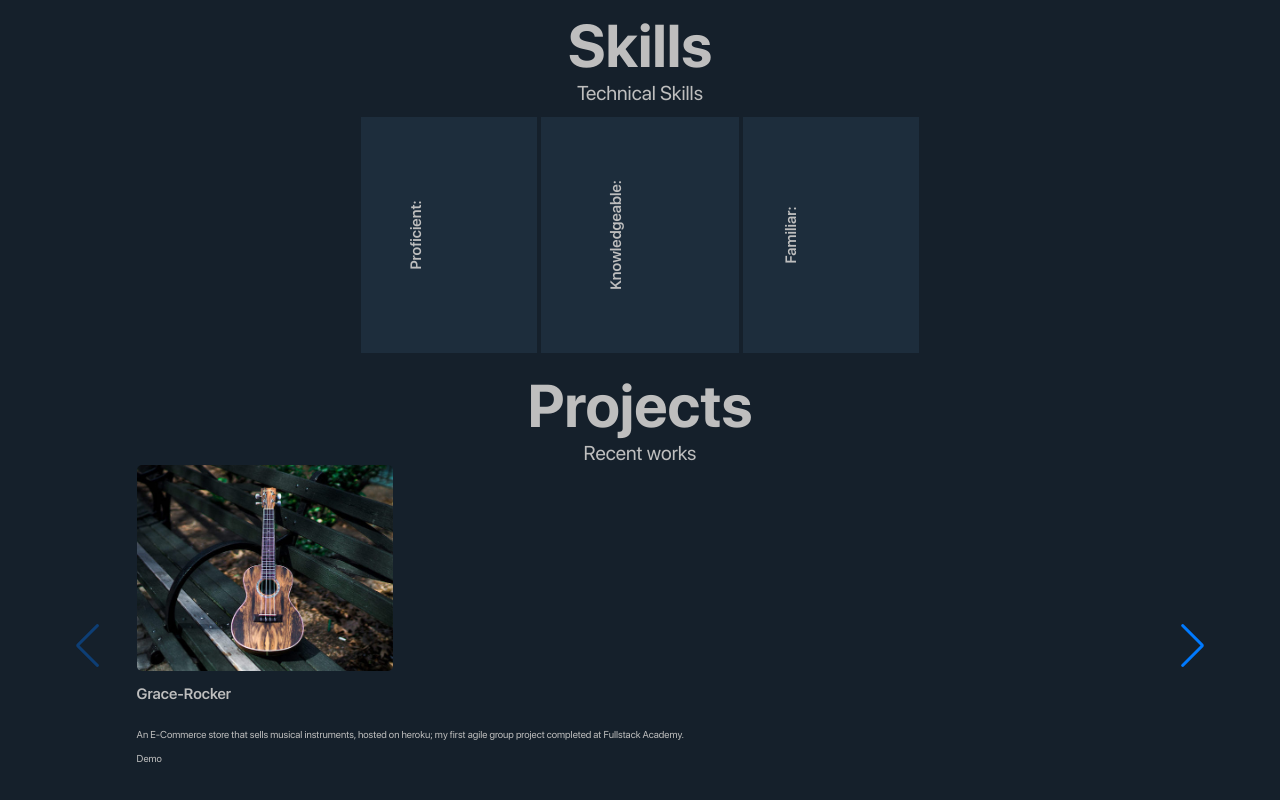
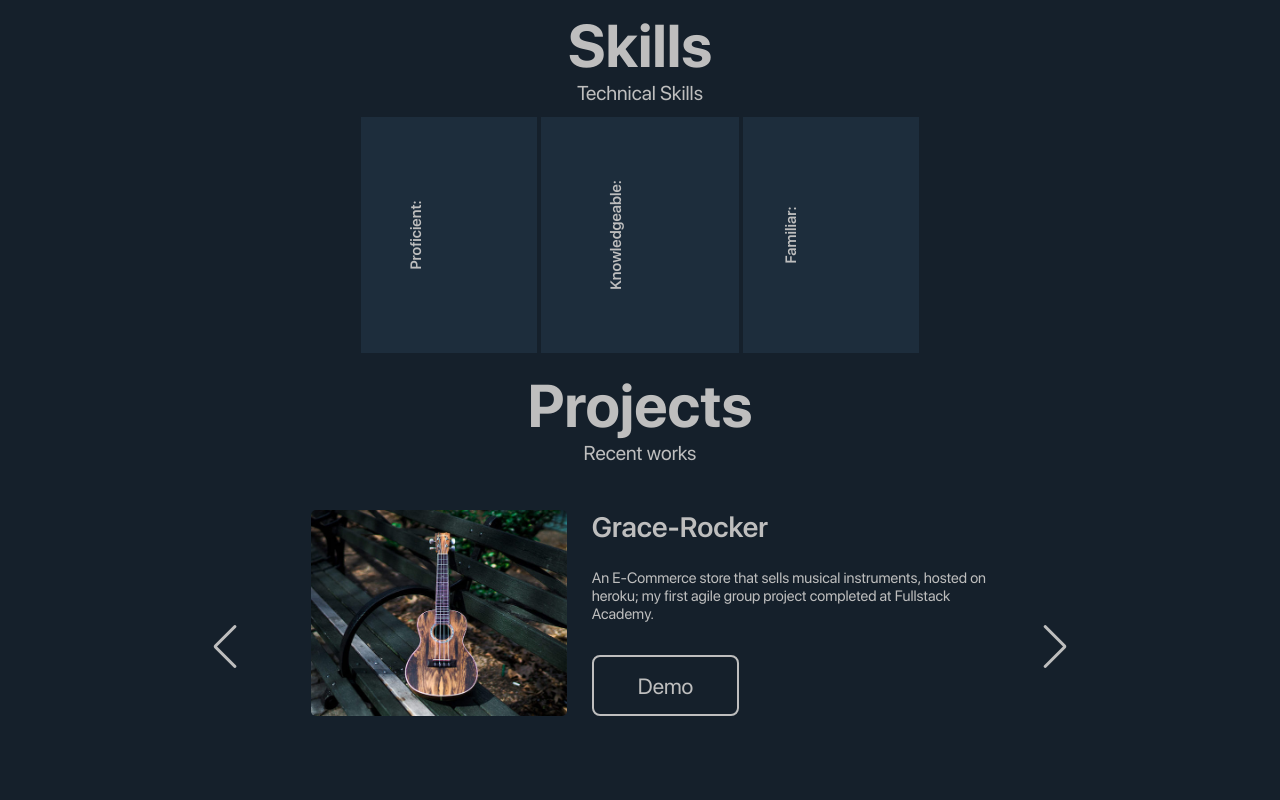
Before and after one commit to kthanesjesdapong/kt-portfolio, a React (Create React App) app: page / in a window 1280 px wide. Shown: the part 1274-2074 px from the top of the page. Built offline with nearby package versions, Linux system fonts and the light colour scheme.

Commit message:
Project component finished with Swiper, and adjusted sizing on different screen sizes HOME,ABOUT

```diff
--- a/src/components/AboutSection.js
+++ b/src/components/AboutSection.js
@@ -45,10 +45,20 @@ const AboutSectionStyles = styled.div`
   }
   @media only screen and (max-width: 950px) {
     .aboutSection__left {
-      flex: 1;
+      flex: 0.7;
+      margin-right: 15px;
     }
     .aboutSection__right {
-      flex: 0.6;
+      flex: 0.7;
+    }
+    img {
+      border-radius: 30px;
+      border: 1px solid var(--gray-1);
+      width: 80%;
+      height: auto;
+    }
+    img ::-moz-drag-over {
+      border-radius: 55px;
     }
   }
   @media only screen and (max-width: 768px) {
@@ -59,6 +69,9 @@ const AboutSectionStyles = styled.div`
     .aboutSection__left,
     .aboutSection__right {
       width: 100%;
+    }
+    img {
+      width: 50%;
     }
     .aboutSection__right {
       margin-top: 3rem;
--- a/src/components/Button.js
+++ b/src/components/Button.js
@@ -27,7 +27,7 @@ export default function Button({
 }) {
   return (
     <ButtonStyle outline={outline} className='button-wrapper'>
-      <a href='#' className='button' to={btnLink}>
+      <a href={btnLink} className='button' to={btnLink}>
         {btnText}
       </a>
     </ButtonStyle>
--- a/src/components/Home.js
+++ b/src/components/Home.js
@@ -60,6 +60,9 @@ const HomeStyles = styled.div`
     .article-title {
       text-align: center;
     }
+    img {
+      width: 50%;
+    }
     .para {
       margin: 0 auto;
       margin-top: 2rem;
--- a/src/components/ProjectItems.js
+++ b/src/components/ProjectItems.js
@@ -1,24 +1,41 @@
 import React from 'react';
 import styled from 'styled-components';
+import Button from './Button';
 
 const ProjectItemsStyles = styled.div`
   .portfolio__container {
     overflow: initial;
+    padding: 10px;
   }
+
   .portfolio__content {
     padding: 0 1.5rem;
+    display: flex;
+    justify-content: center;
+    margin: 35px 0;
   }
   .portfolio__img {
     width: 256px;
     border-radius: 0.5rem;
     justify-self: center;
+    margin: 0 25px;
+  }
+  .portfolio__data {
+    display: flex;
+    flex-direction: column;
+    flex-wrap: wrap;
+    justify-content: flex-start;
+    align-content: cent;
+    width: 35%;
   }
   .portfolio__title {
-    font-size: 1.5rem;
+    font-size: 2.8rem;
+    font-weight: bold;
     margin-bottom: 2.5rem;
-    margin-top: 1.2rem;
+    /* margin-top: 1.2rem; */
   }
   .portfolio__description {
+    font-size: 1.5rem;
     margin-bottom: 1.2rem;
   }
   .portfolio__button:hover .button__icon {
@@ -34,16 +51,19 @@ export default function ProjectItems({
 }) {
   return (
     <ProjectItemsStyles>
-      <div className='portfolio__container container swiper-container'>
-        <div className='swiper-wrapper'>
-          <div className='portfolio__content grid swiper-slide'>
+      <div className='portfolio__container container '>
+        <div className='portfolio__wraper'>
+          <div className='portfolio__content grid '>
             <img src={img} className='portfolio__img' alt='portfoliop-ic' />
             <div className='portfolio__data'>
               <h3 className='portfolio__title'>{title}</h3>
               <p className='portfolio__description'>{desc}</p>
-              <a href={link} className='portfolio__button button__icon'>
-                Demo
-              </a>
+              <Button
+                btnText='Demo'
+                btnLink={link}
+                outline={true}
+                className='portfolio__button button__icon'
+              />
             </div>
           </div>
         </div>
--- a/src/components/Projects.js
+++ b/src/components/Projects.js
@@ -9,32 +9,40 @@ import ProjectItems from './ProjectItems';
 SwiperCore.use([Navigation], [Pagination]);
 
 const ProjectItemsStyles = styled.div`
-  .portfolio__container {
-    overflow: initial;
+  .container {
+    width: 100%;
+    height: auto;
   }
-  .portfolio__content {
-    padding: 0 1.5rem;
+  .swiper-button-next,
+  .swiper-button-prev {
+    color: var(--gray-1);
+    height: 50px;
+    width: 350px;
+    font-size: 2rem;
   }
-  .portfolio__img {
-    width: 256px;
-    border-radius: 0.5rem;
-    justify-self: center;
+  .swiper-container {
+    display: flex;
   }
-  .portfolio__title {
-    font-size: 1.5rem;
-    margin-bottom: 2.5rem;
-    margin-top: 1.2rem;
+  @media screen and (max-width: 1050px) {
+    .swiper-button-next,
+    .swiper-button-prev {
+      height: 50px;
+      width: 200px;
     }
-  .portfolio__description {
-    margin-bottom: 1.2rem;
   }
-  .portfolio__button:hover .button__icon {
-    transform: translateX(2rem);
+
+  @media screen and (max-width: 840px) {
+    .swiper-button-next,
+    .swiper-button-prev {
+      height: 50px;
+      width: 100px;
+    }
   }
 `;
 
 export default function Projects() {
   return (
+    <ProjectItemsStyles>
       <div className='container' id='projects'>
         <SectionTitle heading='Projects' subheading='Recent works' />
         <Swiper
@@ -42,12 +50,12 @@ export default function Projects() {
           slidesPerView={1}
           navigation
           pagination={{ clickable: true }}
+          loop={true}
         >
-        <ProjectItemsStyles>
           <div className='portfolio__container container'>
             {projects.map((project, idx) => {
               return (
-                <SwiperSlide key={project.id}>
+                <SwiperSlide key={project.id} className='swiper-arrows'>
                   <ProjectItems
                     title={project.name}
                     img={project.img}
@@ -58,8 +66,8 @@ export default function Projects() {
               );
             })}
           </div>
-        </ProjectItemsStyles>
         </Swiper>
       </div>
+    </ProjectItemsStyles>
   );
 }
```
Lines whose indentation alone changed are shown as unchanged.
